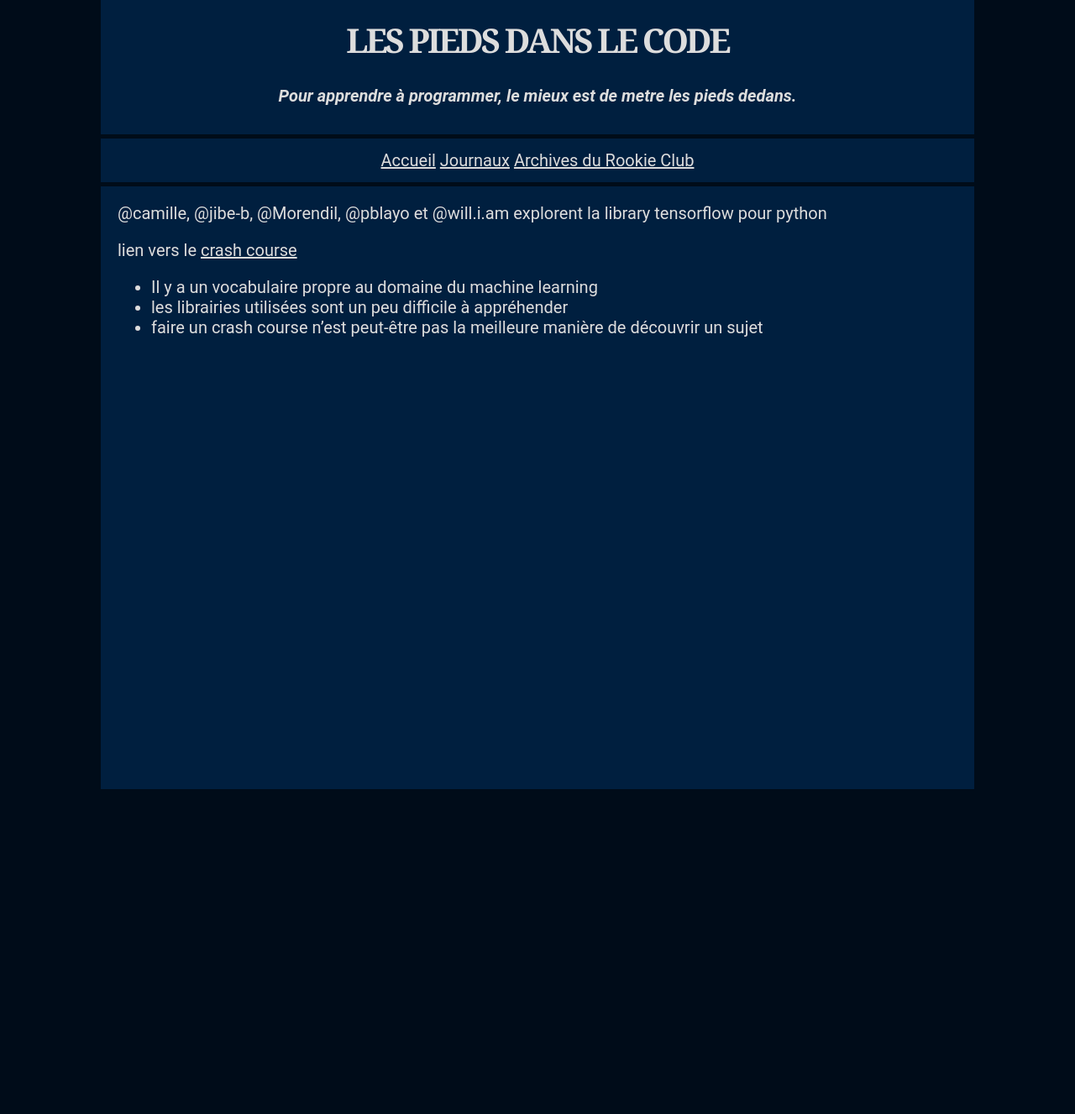
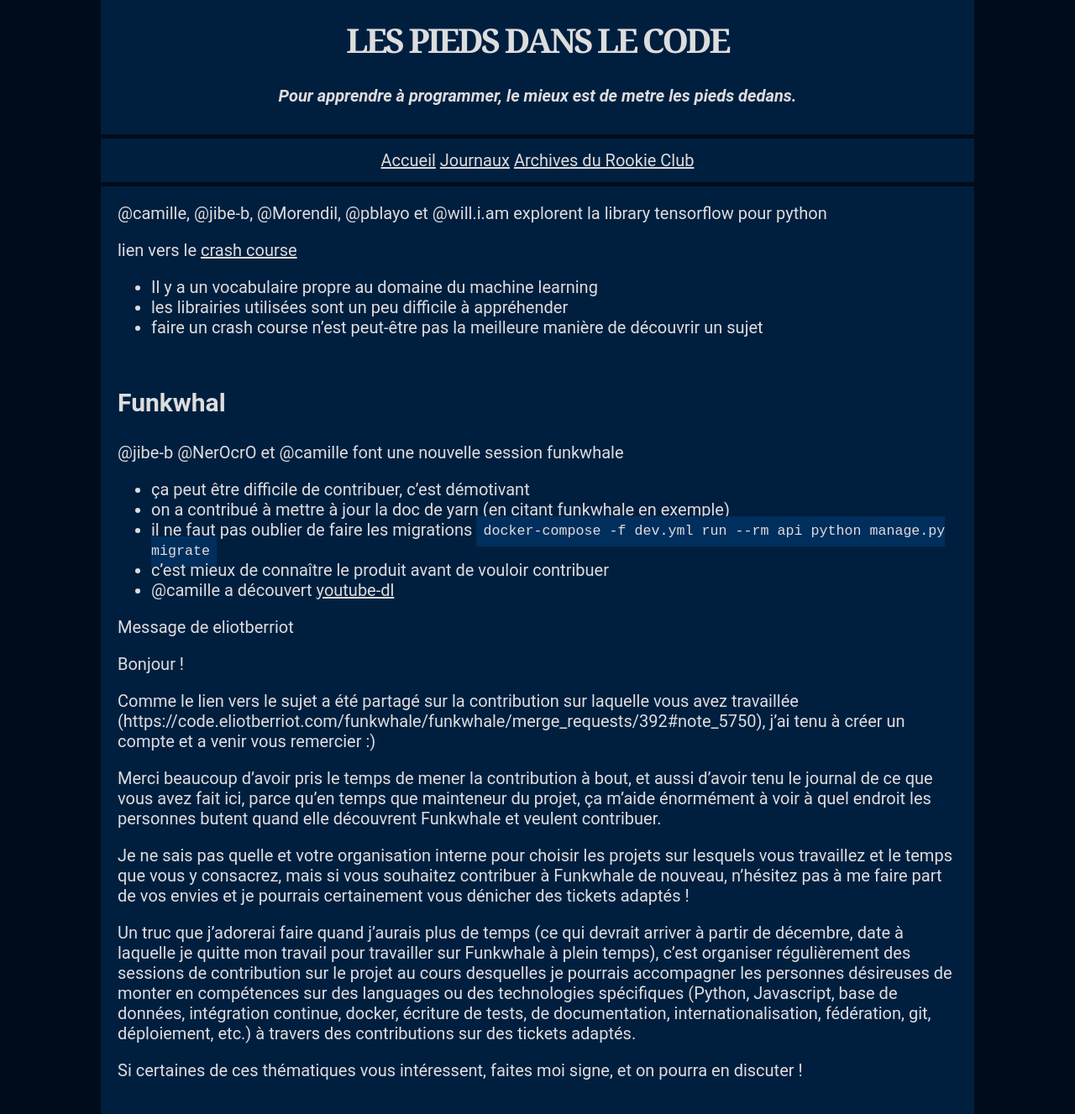
Before and after one commit to rookie-club/rookie-club.github.io, a Jekyll site: the page built from rookieclub/journaux/20180914.md, in a window 1280 px wide. Shown: the whole page at 84% size. Built offline with Jekyll 4.4.1, drawn with Linux system fonts in a browser that asks for light colours; before the commit the page ends 940 px from its top, so only the background shows below that.

Commit message:
Ajoute quelque journaux en plus

```diff
--- a/rookieclub/journaux/20180914.md
+++ b/rookieclub/journaux/20180914.md
@@ -10,3 +10,28 @@ lien vers le [crash course](https://colab.research.google.com/notebooks/mlcc/fir
 - Il y a un vocabulaire propre au domaine du machine learning
 - les librairies utilisées sont un peu difficile à appréhender
 - faire un crash course n'est peut-être pas la meilleure manière de découvrir un sujet
+
+## Funkwhal
+
+@jibe-b @NerOcrO et @camille font une nouvelle session funkwhale
+
+* ça peut être difficile de contribuer, c'est démotivant
+* on a contribué à mettre à jour la doc de yarn (en citant funkwhale en exemple)
+* il ne faut pas oublier de faire les migrations `docker-compose -f dev.yml run --rm api python manage.py migrate`
+* c'est mieux de connaître le produit avant de vouloir contribuer
+* @camille a découvert [youtube-dl](https://rg3.github.io/youtube-dl/)
+
+
+Message de eliotberriot
+
+Bonjour !
+
+Comme le lien vers le sujet a été partagé sur la contribution sur laquelle vous avez travaillée (https://code.eliotberriot.com/funkwhale/funkwhale/merge_requests/392#note_5750), j'ai tenu à créer un compte et a venir vous remercier :)
+
+Merci beaucoup d'avoir pris le temps de mener la contribution à bout, et aussi d'avoir tenu le journal de ce que vous avez fait ici, parce qu'en temps que mainteneur du projet, ça m'aide énormément à voir à quel endroit les personnes butent quand elle découvrent Funkwhale et veulent contribuer.
+
+Je ne sais pas quelle et votre organisation interne pour choisir les projets sur lesquels vous travaillez et le temps que vous y consacrez, mais si vous souhaitez contribuer à Funkwhale de nouveau, n'hésitez pas à me faire part de vos envies et je pourrais certainement vous dénicher des tickets adaptés !
+
+Un truc que j'adorerai faire quand j'aurais plus de temps (ce qui devrait arriver à partir de décembre, date à laquelle je quitte mon travail pour travailler sur Funkwhale à plein temps), c'est organiser régulièrement des sessions de contribution sur le projet au cours desquelles je pourrais accompagner les personnes désireuses de monter en compétences sur des languages ou des technologies spécifiques (Python, Javascript, base de données, intégration continue, docker, écriture de tests, de documentation, internationalisation, fédération, git, déploiement, etc.) à travers des contributions sur des tickets adaptés.
+
+Si certaines de ces thématiques vous intéressent, faites moi signe, et on pourra en discuter !
```
Also changed, not shown: rookieclub/journaux/20180831.md (added, +24 -0 lines), rookieclub/journaux/20180907.md (added, +17 -0 lines), rookieclub/journaux/20180921.md (added, +7 -0 lines), rookieclub/journaux/20181005.md (added, +9 -0 lines), rookieclub/journaux/20181012.md (added, +11 -0 lines), rookieclub/journaux/20181019.md (added, +25 -0 lines), rookieclub/journaux/20181102.md (added, +10 -0 lines), rookieclub/journaux/20181130.md (added, +24 -0 lines).
